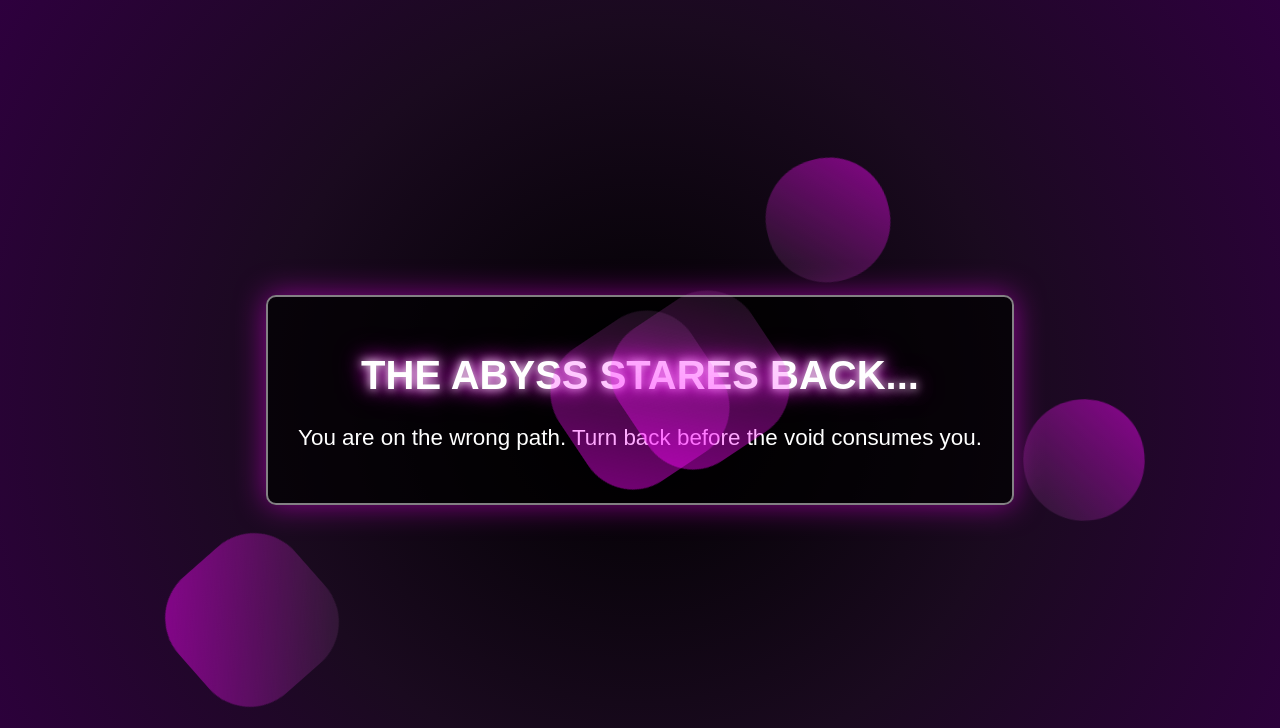
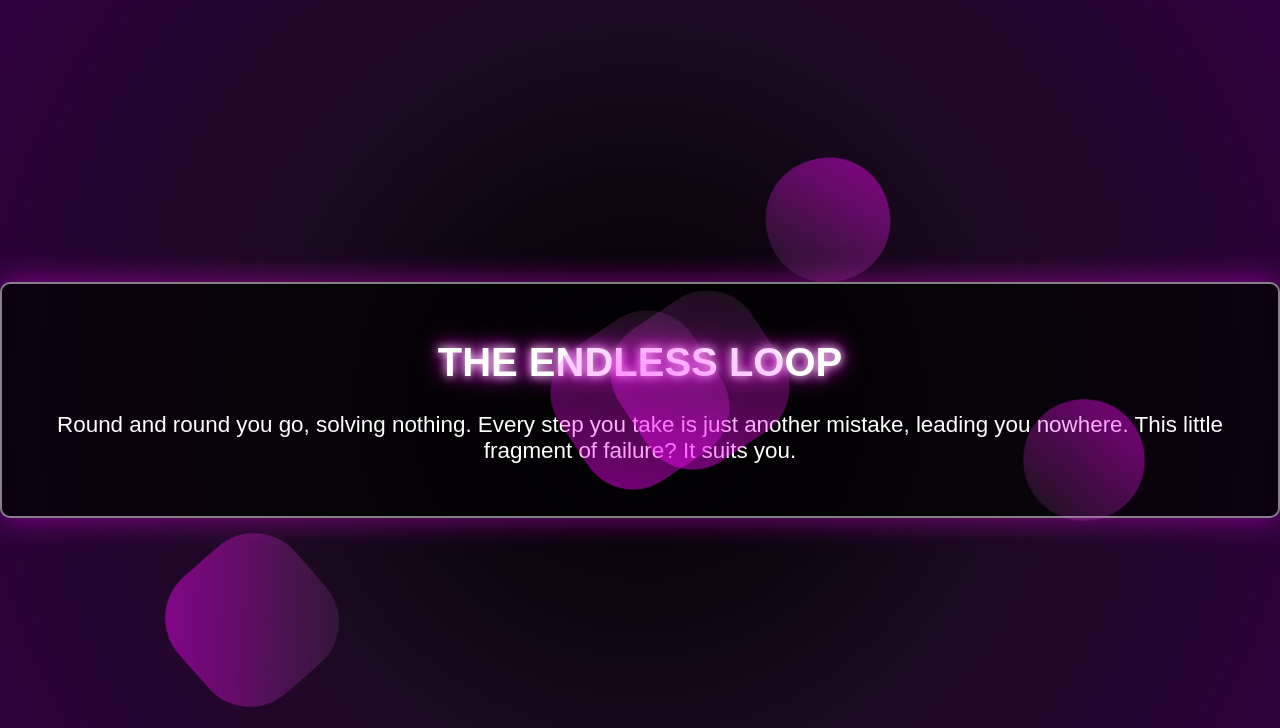
Before and after one commit to omega-mirage/endpoint-hustle, a Flask app: page /ABYSS-GATE in a window 1280 px wide. Shown: the top 728 px of the page. Run offline with Flask 3, Linux system fonts and the light colour scheme.

Commit message:
Update abyss.html

```diff
--- a/templates/abyss.html
+++ b/templates/abyss.html
@@ -62,8 +62,9 @@
 </head>
 <body>
     <div class="container">
-        <h1>The Abyss Stares Back...</h1>
-        <p>You are on the wrong path. Turn back before the void consumes you.</p>
+        <h1>The Endless Loop</h1>
+        <p>
+Round and round you go, solving nothing. Every step you take is just another mistake, leading you nowhere. This little fragment of failure? It suits you.</p>
     </div>
     <div class="illusion"></div>
     <div class="illusion"></div>
```
